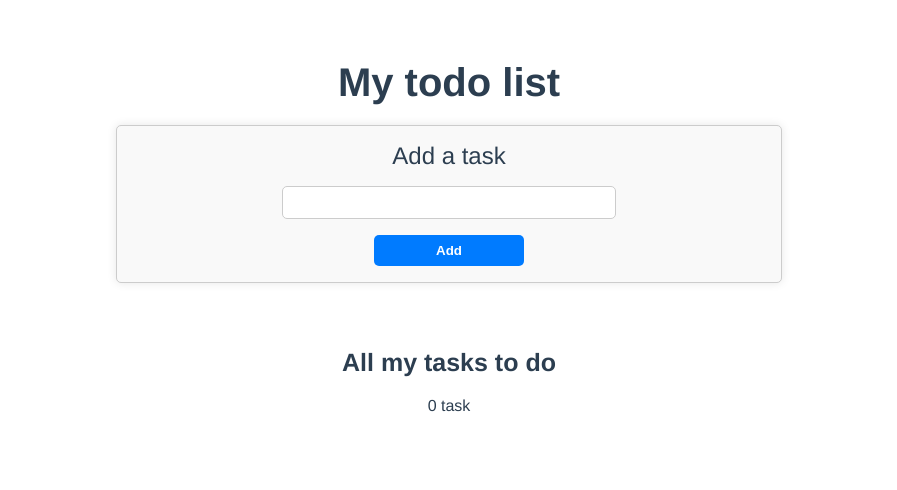
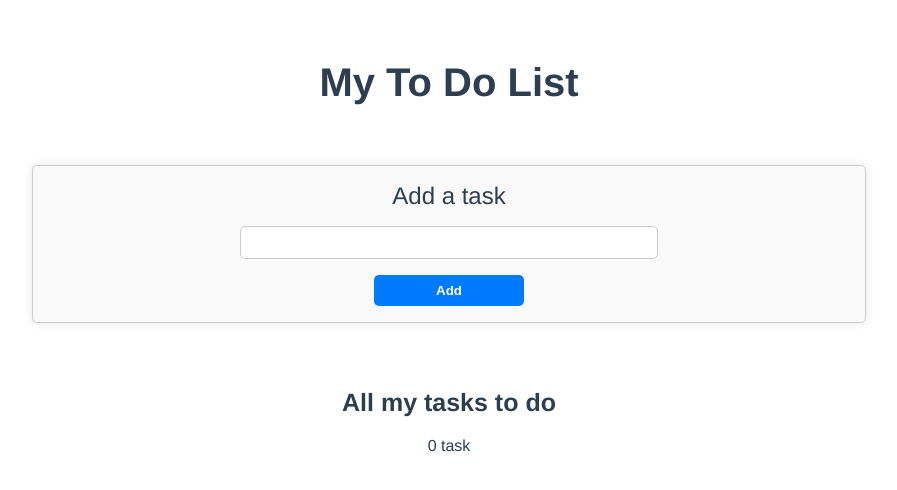
Before and after one commit to git-see/todolist, a Vue app: page / in a window 1280 px wide. Shown: the top 490 px of the page, without its empty margins (191-1088 px from the left). Built offline with nearby package versions, Linux system fonts and the light colour scheme.

Commit message:
Final adjustments

```diff
--- a/src/App.vue
+++ b/src/App.vue
@@ -1,5 +1,5 @@
 <template>
-  <h1>My todo list</h1>
+  <h1>My To Do List</h1>
   <Form @add="saveTask" />
   <TasksList :tasks="tasks" @delete-task="deleteTask" @edit-task="editTask" />
 </template>
@@ -55,6 +55,6 @@ export default {
 
 h1 {
   font-size: 40px;
-  margin-bottom: 20px;
+  margin-bottom: 60px;
 }
 </style>
--- a/src/components/Form.vue
+++ b/src/components/Form.vue
@@ -31,11 +31,11 @@ form {
   flex-direction: column;
   align-items: center;
   justify-content: center;
-  margin: 2rem;
   padding: 1rem;
   border: 1px solid #ccc;
   border-radius: 5px;
-  width: 50%;
+  width: 800px;
+  max-width: 100%;
   margin: auto;
   box-shadow: 0 0 10px rgba(0, 0, 0, 0.1);
   background-color: #f9f9f9;
--- a/src/components/TasksList.vue
+++ b/src/components/TasksList.vue
@@ -8,7 +8,11 @@
         <button @click="editTask(taskName)" id="editButton">&#x2B6F;</button>
       </div>
       <span v-if="taskToEdit !== null && taskToEdit.id === taskName.id">
-        <input type="text" v-model="taskToEdit.task" @keypress.enter="saveTask" />
+        <input
+          type="text"
+          v-model="taskToEdit.task"
+          @keypress.enter="saveTask"
+        />
         <button @click="saveTask">Save</button>
       </span>
       <span v-else>{{ taskName.task }}</span>
@@ -65,11 +69,11 @@ ul {
   justify-content: center;
   align-items: center;
   padding: 0;
-  margin: 0;
   width: 100%;
   max-width: 1200px;
   margin: 0 auto;
   margin-top: 20px;
+  margin-bottom:80px;
 }
 
 li {
```
Also changed, not shown: 1 other file (tests, documents, lock files or other folders).
